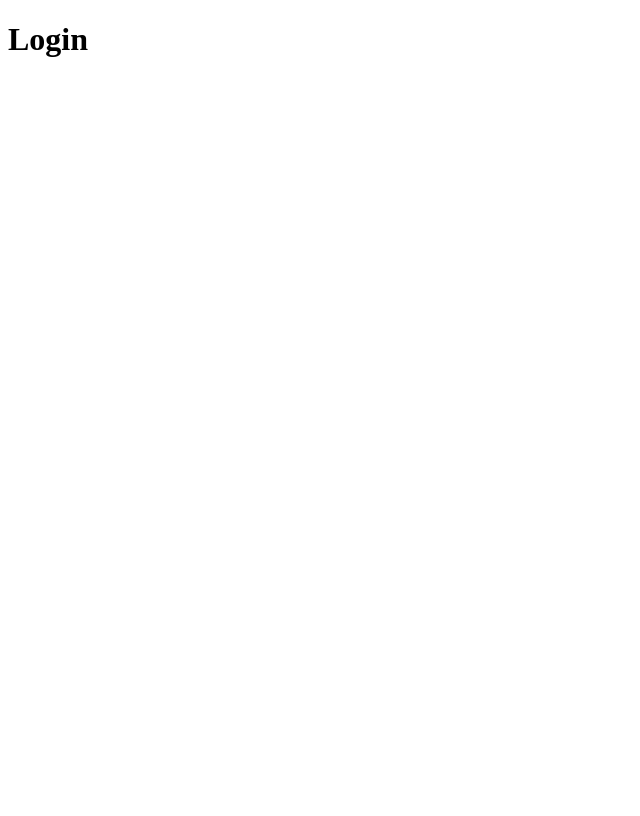
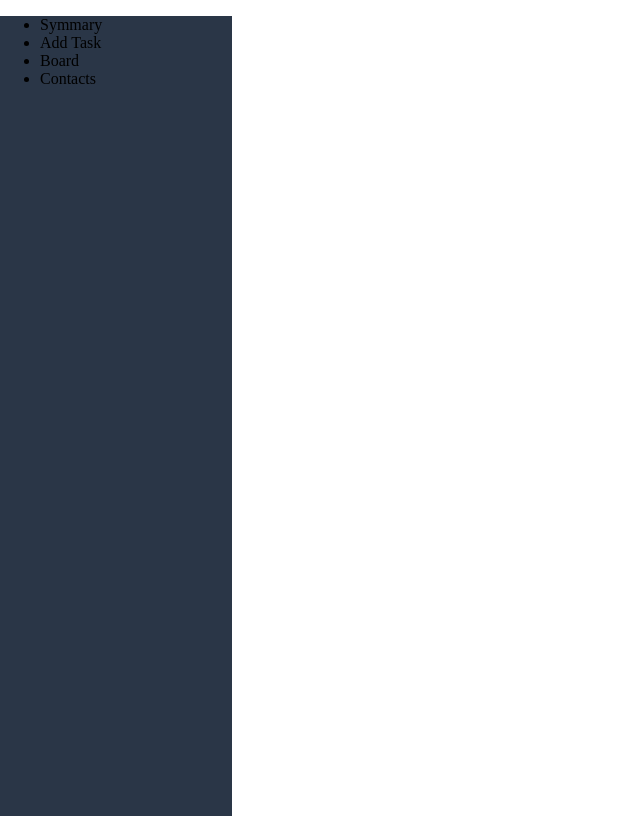
Before and after one commit to Andrei-Octavian-Buha/join, a plain HTML site: page index.html in a window 1280 px wide. Shown: the whole page, without its empty margins (0-640 px from the left). Drawn offline with Linux system fonts and the light colour scheme.

Commit message:
secont commit

```diff
--- a/index.html
+++ b/index.html
@@ -3,9 +3,16 @@
 <head>
     <meta charset="UTF-8">
     <meta name="viewport" content="width=device-width, initial-scale=1.0">
+    <link rel="stylesheet" href="./styles/header.css">
+    <link rel="stylesheet" href="style.css">
+    <script src="./script.js"></script>
     <title>Join - Register </title>
 </head>
-<body>
-     <h1>Login</h1>
+<body onload="includeHTML()">
+    <div class="mainContainer">
+        <header>
+            <div w3-include-html="./templates/header.html"></div>
+        </header>
+    </div>
 </body>
 </html>
--- /dev/null
+++ b/script.js
@@ -0,0 +1,13 @@
+async function includeHTML() {
+    let includeElements = document.querySelectorAll("[w3-include-html]");
+    for (let i = 0; i < includeElements.length; i++) {
+      const element = includeElements[i];
+      file = element.getAttribute("w3-include-html"); // "includes/header.html"
+      let resp = await fetch(file);
+      if (resp.ok) {
+        element.innerHTML = await resp.text();
+      } else {
+        element.innerHTML = "Page not found";
+      }
+    }
+  }
--- /dev/null
+++ b/style.css
@@ -0,0 +1,5 @@
+body{
+    margin: 0;
+}
+.mainContainer{
+}
--- /dev/null
+++ b/styles/header.css
@@ -0,0 +1,5 @@
+.joinHeader{
+    width: 232px;
+    height: 100vh;
+    background-color: #2A3647;
+}
--- /dev/null
+++ b/templates/header.html
@@ -0,0 +1,8 @@
+<div class="joinHeader">
+    <ul>
+        <li>Symmary</li>
+        <li>Add Task</li>
+        <li>Board</li>
+        <li>Contacts</li>
+    </ul>
+</div>
```
